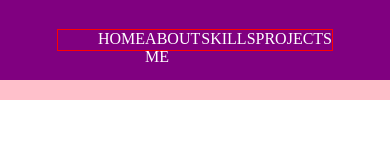
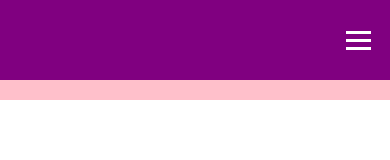
Before and after one commit to akbuma/personal-portfolio, a website: page index.html in a window 390 px wide. Drawn offline with Linux system fonts and the light colour scheme.

Commit message:
add responsive mobile nav

```diff
--- a/index.html
+++ b/index.html
@@ -10,6 +10,7 @@
   <body>
     <header>
       <nav class="navbar">
+        <!-- Navbar Section -->
         <ul class="navbar__menu">
           <li class="navbar__item">
             <a class="navbar__link" href="#">Home</a>
@@ -24,6 +25,12 @@
             <a class="navbar__link" href="#">Projects</a>
           </li>
         </ul>
+        <!-- Mobile Menu -->
+        <div class="navbar__toggle">
+          <span class="bar"></span>
+          <span class="bar"></span>
+          <span class="bar"></span>
+        </div>
       </nav>
     </header>
   </body>
--- a/styles/style.scss
+++ b/styles/style.scss
@@ -15,13 +15,14 @@ header {
   justify-content: center;
   align-items: center;
   height: 80px;
+
   &__menu {
     display: flex;
-    margin: 0 auto;
+    margin: 0 auto; // overrides the center positioning for toggle
     justify-content: space-between;
     list-style: none;
-    width: 60vw;
-    max-width: 350px;
+    width: 70vw;
+    max-width: 450px;
     border: 1px solid red;
     height: 20px;
   }
@@ -40,7 +41,7 @@ header {
   &__link::after {
     content: '';
     display: block;
-    height: 3px;
+    height: 2px;
     width: 0%;
     background-color: white;
     position: absolute;
@@ -51,3 +52,25 @@ header {
     transition: all ease-in-out 400ms;
   }
 }
+
+@media screen and (max-width: 960px) {
+  .navbar {
+    &__menu {
+      z-index: -1;
+    }
+
+    &__toggle {
+      position: absolute;
+      right: 5%;
+    }
+
+    &__toggle .bar {
+      width: 25px;
+      height: 3px;
+      margin: 5px auto;
+      background: #fff;
+      display: block;
+      transition: all 0.3s ease-in-out;
+    }
+  }
+}
```
Also changed, not shown: styles/style.css, 1 other file.
